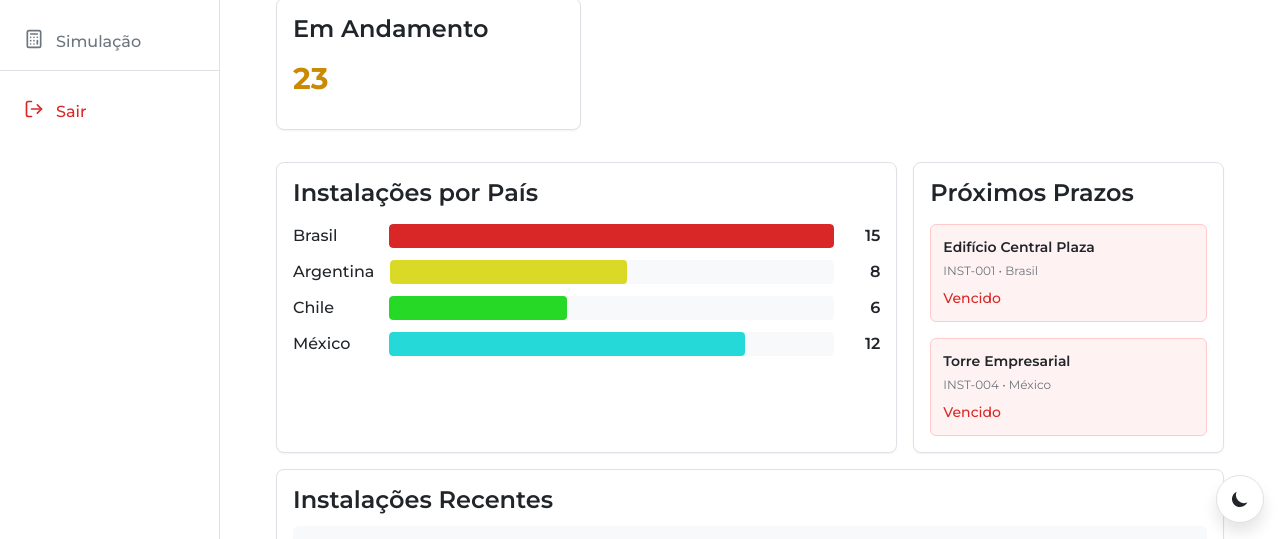
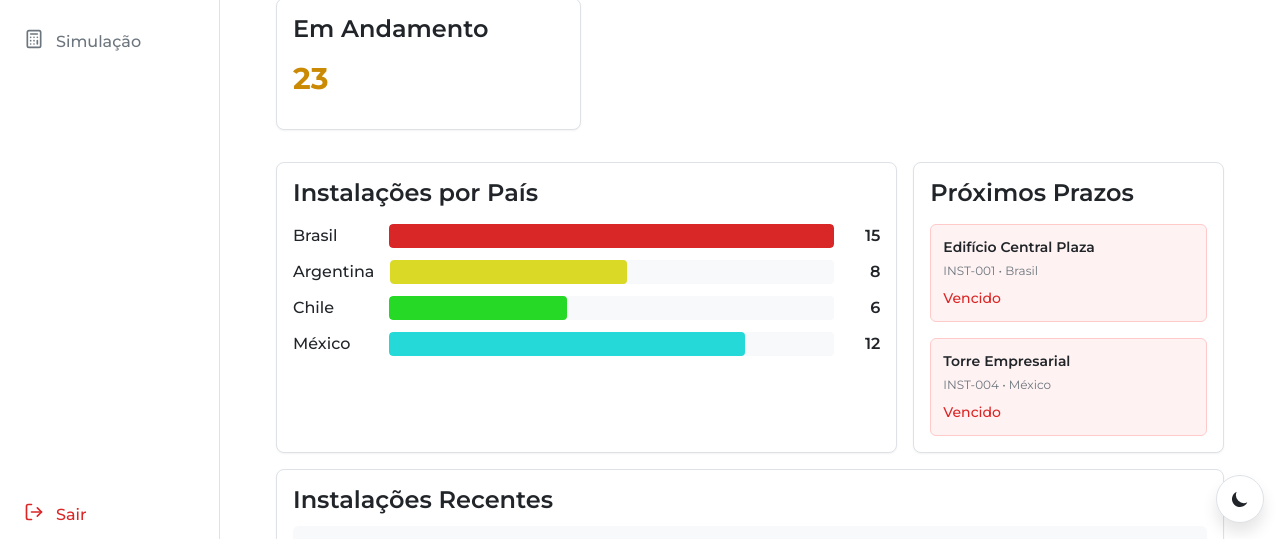
Before and after one commit to LuizFelipeRodriguesM/otis-manager, a React (Vite) app: page / in a window 1280 px wide. Both pictures are taken after typing "name@example.com", "Sample123" into the empty fields and a click on the button "Entrar". Shown: the part 261-800 px from the top of the page. Built offline with nearby package versions, Linux system fonts and the light colour scheme.

Commit message:
feat: update LeftBar layout to position logout button at the bottom and enhance global styles for better alignment

```diff
--- a/src/components/layout/LeftBar.jsx
+++ b/src/components/layout/LeftBar.jsx
@@ -73,6 +73,7 @@ const LeftBar = () => {
         </div>
       </div>
 
+      {/* Navegação principal */}
       <nav className="leftbar-nav">
         <ul className="leftbar-menu">
           {menuItems.map((item) => (
@@ -89,9 +90,10 @@ const LeftBar = () => {
             </li>
           ))}
         </ul>
+      </nav>
 
-        {/* Botão de Logout */}
-        <div className="leftbar-logout">
+      {/* Botão de Logout no bottom */}
+      <div className="leftbar-logout-bottom">
         <button
           className="leftbar-menu-link logout-btn"
           onClick={handleLogout}
@@ -102,7 +104,6 @@ const LeftBar = () => {
           <span className="leftbar-menu-text">Sair</span>
         </button>
       </div>
-      </nav>
     </aside>
   )
 }
--- a/src/globals.css
+++ b/src/globals.css
@@ -573,6 +573,7 @@ a:hover {
   top: 0;
   display: flex;
   flex-direction: column;
+  justify-content: space-between;
   z-index: 100;
 }
 
```
Lines whose indentation alone changed are shown as unchanged.
